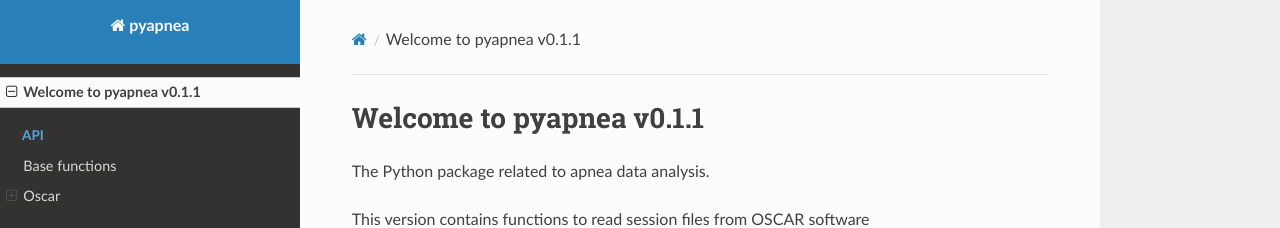
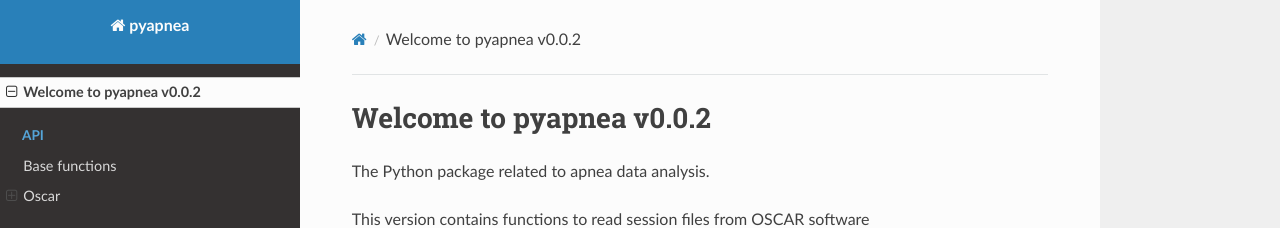
Before and after one commit to iid-ulaval/pyapnea, an MkDocs documentation site: the page built from docs/index.md, in a window 1280 px wide. Shown: the top 228 px of the page. Built offline with MkDocs 1.6.1, drawn with Linux system fonts in a browser that asks for light colours; nearby versions of some CDN libraries.

Commit message:
Adjusting for new version 0.0.2

```diff
--- a/docs/index.md
+++ b/docs/index.md
@@ -1,4 +1,4 @@
-# Welcome to pyapnea v0.1.1
+# Welcome to pyapnea v0.0.2
 
 The Python package related to apnea data analysis.
 
--- a/pyproject.toml
+++ b/pyproject.toml
@@ -4,7 +4,7 @@
 
 [project]
 name = "pyapnea"
-version = "0.0.1"
+version = "0.0.2"
 authors = [
   { name="Julien Laumonier", email="julien.laumonier@iid.ulaval.ca" },
 ]
@@ -20,3 +20,4 @@
 [project.urls]
 "Homepage" = "https://github.com/iid-ulaval/pyapnea"
 "Bug Tracker" = "https://github.com/iid-ulaval/pyapnea/issues"
+"Documentation" = "https://pyapnea.readthedocs.io/en/latest/"
```
Also changed, not shown: README.md (+3 -1 lines), ROADMAP.md (+1 -1 lines).
